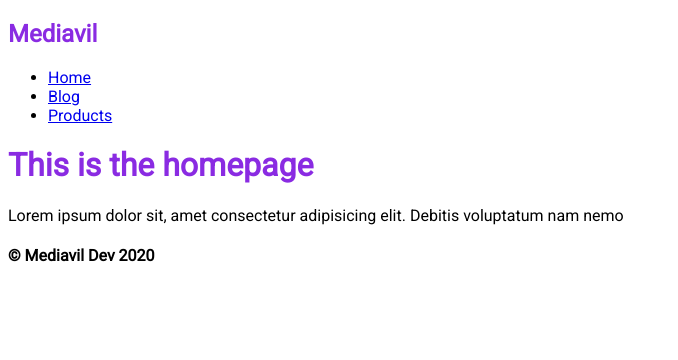
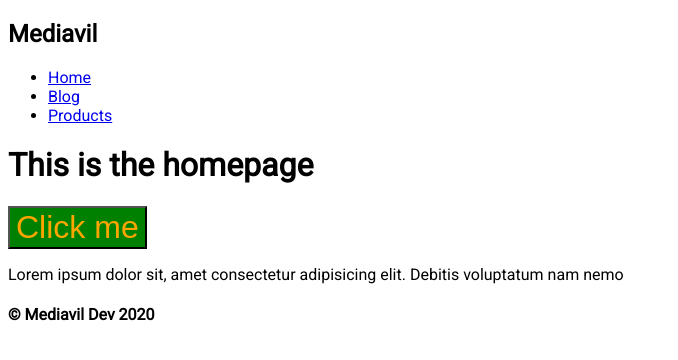
Before and after one commit to meekeeboose/gatsbysmilga, a Gatsby site: page / in a window 1280 px wide. Shown: the whole page, without its empty margins (0-678 px from the left). Built offline with nearby package versions, Linux system fonts and the light colour scheme; Gatsby itself is replaced by a stand-in of ours.

Commit message:
styled component

```diff
--- a/gatsby-config.js
+++ b/gatsby-config.js
@@ -6,5 +6,5 @@
 
 module.exports = {
   /* Your site config here */
-  plugins: [],
+  plugins: [`gatsby-plugin-styled-components`],
 }
--- a/package.json
+++ b/package.json
@@ -14,9 +14,12 @@
     "test": "echo \"Write tests! -> https://gatsby.dev/unit-testing\" && exit 1"
   },
   "dependencies": {
+    "babel-plugin-styled-components": "^1.10.7",
     "gatsby": "^2.21.37",
+    "gatsby-plugin-styled-components": "^3.3.2",
     "react": "^16.12.0",
-    "react-dom": "^16.12.0"
+    "react-dom": "^16.12.0",
+    "styled-components": "^5.1.0"
   },
   "devDependencies": {
     "prettier": "2.0.5"
--- /dev/null
+++ b/src/components/button.js
@@ -0,0 +1,7 @@
+import styled from "styled-components"
+
+export const ExampleButton = styled.button`
+  background: green;
+  color: orange;
+  font-size: 2rem;
+`
--- a/src/components/layout.css
+++ b/src/components/layout.css
@@ -3,7 +3,3 @@
 body {
   font-family: "Roboto", sans-serif;
 }
-
-h1 {
-  color: blueviolet;
-}
--- a/src/pages/index.js
+++ b/src/pages/index.js
@@ -1,14 +1,18 @@
 import React from "react"
 import Layout from "../components/layout"
+import { ExampleButton } from "../components/button"
 
 const index = () => {
   return (
     <Layout>
-      <h1>This is the homepage</h1>
-      <p>
-        Lorem ipsum dolor sit, amet consectetur adipisicing elit. Debitis
-        voluptatum nam nemo
-      </p>
+      <div>
+        <h1>This is the homepage</h1>
+        <ExampleButton>Click me</ExampleButton>
+        <p>
+          Lorem ipsum dolor sit, amet consectetur adipisicing elit. Debitis
+          voluptatum nam nemo
+        </p>
+      </div>
     </Layout>
   )
 }
```
Also changed, not shown: 1 other file.
